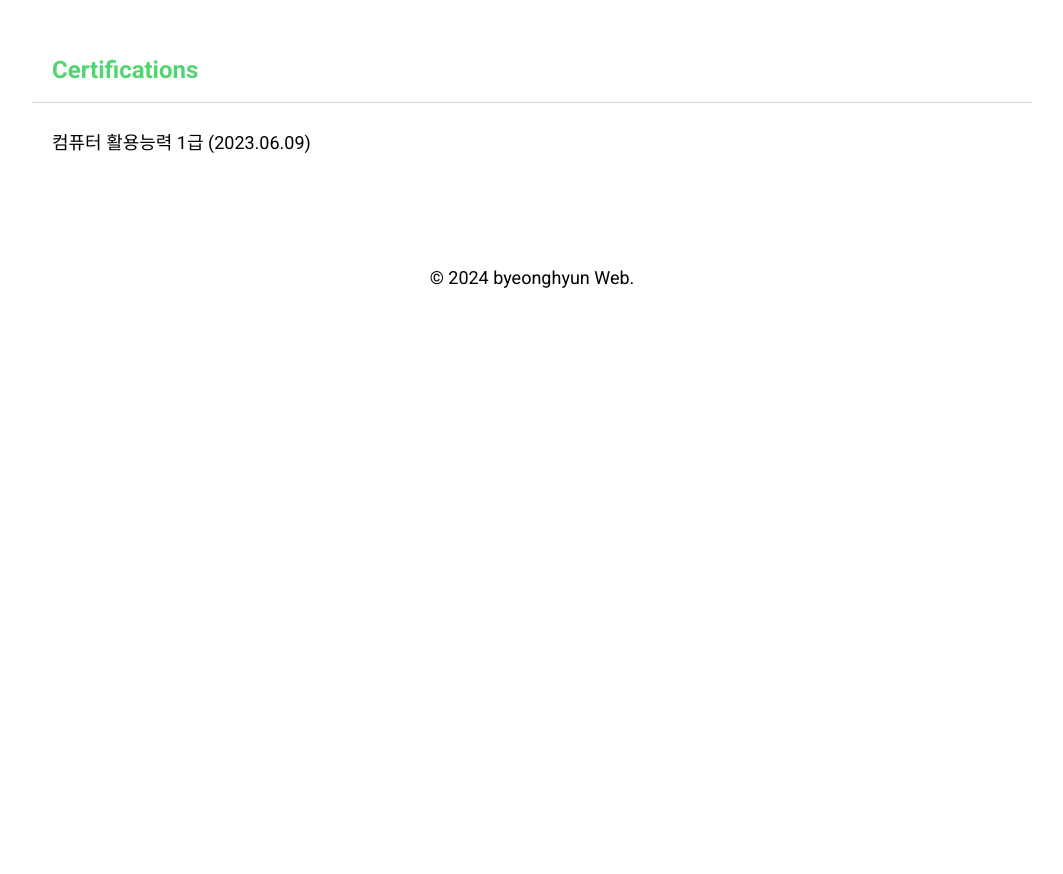
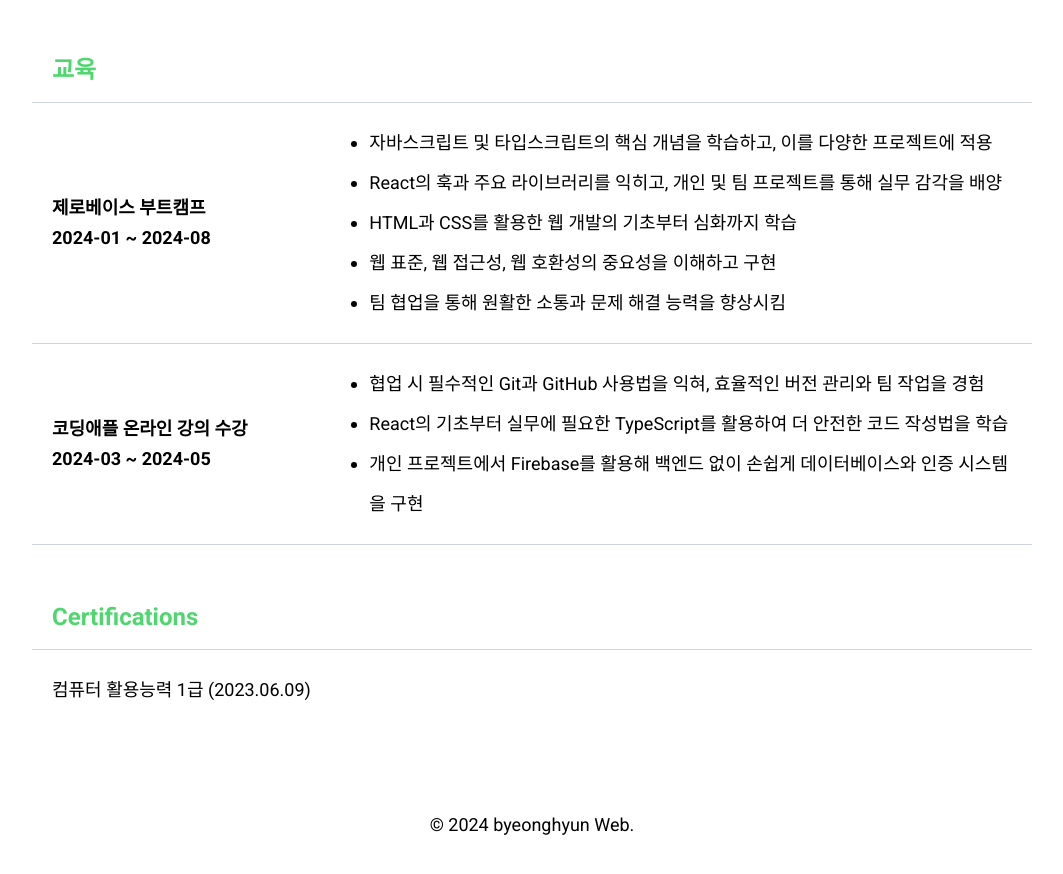
Before and after one commit to Min-byeonghyun/byeonghyun, a React (Create React App) app: page /portfolio in a window 1280 px wide. Shown: the part 1839-2713 px from the top of the page, without its empty margins (108-1171 px from the left). Before the commit the page ends 2192 px from the top, so only its background shows below. Built offline with nearby package versions, Linux system fonts and the light colour scheme.

Commit message:
포트폴리오 수정

```diff
--- a/src/pages/Portfolio.jsx
+++ b/src/pages/Portfolio.jsx
@@ -242,6 +242,32 @@ const CertificationsBox = styled.div`
   padding: 20px;
   font-size: 18px;
 `;
+const DevDescription = styled.div`
+  width: 1000px;
+  padding: 20px;
+  font-size: 18px;
+  display: flex;
+  justify-content: space-between;
+  align-items: center;
+  border-bottom: 1px solid #ced4da;
+`;
+const LeftDev = styled.div`
+  width: 350px;
+  font-weight: bold;
+  line-height: 30px;
+`;
+const RightDev = styled.div`
+  width: 780px;
+`;
+const ListWrap = styled.ul`
+  list-style-type: disc;
+  padding-left: 20px;
+`;
+
+const List = styled.li`
+  font-size: 18px;
+  line-height: 40px;
+`;
 export default function Portfolio() {
   const [isFantionModalOpen, setIsFantionModalOpen] = useState(false);
   const [isPetTalkModalOpen, setIsPetTalkModalOpen] = useState(false);
@@ -446,10 +472,60 @@ export default function Portfolio() {
           </ProjectWrap>
         </FlexBox>
         <TitleBox>
+          <Title>교육</Title>
+        </TitleBox>
+        <DevDescription>
+          <LeftDev>
+            제로베이스 부트캠프
+            <br />
+            2024-01 ~ 2024-08
+          </LeftDev>
+          <RightDev>
+            <ListWrap>
+              <List>
+                자바스크립트 및 타입스크립트의 핵심 개념을 학습하고, 이를 다양한
+                프로젝트에 적용
+              </List>
+              <List>
+                React의 훅과 주요 라이브러리를 익히고, 개인 및 팀 프로젝트를
+                통해 실무 감각을 배양
+              </List>
+              <List>HTML과 CSS를 활용한 웹 개발의 기초부터 심화까지 학습</List>
+              <List>
+                웹 표준, 웹 접근성, 웹 호환성의 중요성을 이해하고 구현
+              </List>
+              <List>
+                팀 협업을 통해 원활한 소통과 문제 해결 능력을 향상시킴
+              </List>
+            </ListWrap>
+          </RightDev>
+        </DevDescription>
+        <DevDescription>
+          <LeftDev>
+            코딩애플 온라인 강의 수강
+            <br />
+            2024-03 ~ 2024-05
+          </LeftDev>
+          <RightDev>
+            <ListWrap>
+              <List>
+                협업 시 필수적인 Git과 GitHub 사용법을 익혀, 효율적인 버전
+                관리와 팀 작업을 경험{" "}
+              </List>
+              <List>
+                React의 기초부터 실무에 필요한 TypeScript를 활용하여 더 안전한
+                코드 작성법을 학습
+              </List>
+              <List>
+                개인 프로젝트에서 Firebase를 활용해 백엔드 없이 손쉽게
+                데이터베이스와 인증 시스템을 구현
+              </List>
+            </ListWrap>
+          </RightDev>
+        </DevDescription>
+        <TitleBox>
           <Title>Certifications</Title>
-          <CertificationsBox>
-            컴퓨터 활용능력 1급 (2023.06.09){" "}
-          </CertificationsBox>
+        <CertificationsBox>컴퓨터 활용능력 1급 (2023.06.09) </CertificationsBox>
         </TitleBox>
       </TitleBox>
       <Modal isOpen={isFantionModalOpen} onClose={closeFantionModal}>
```
